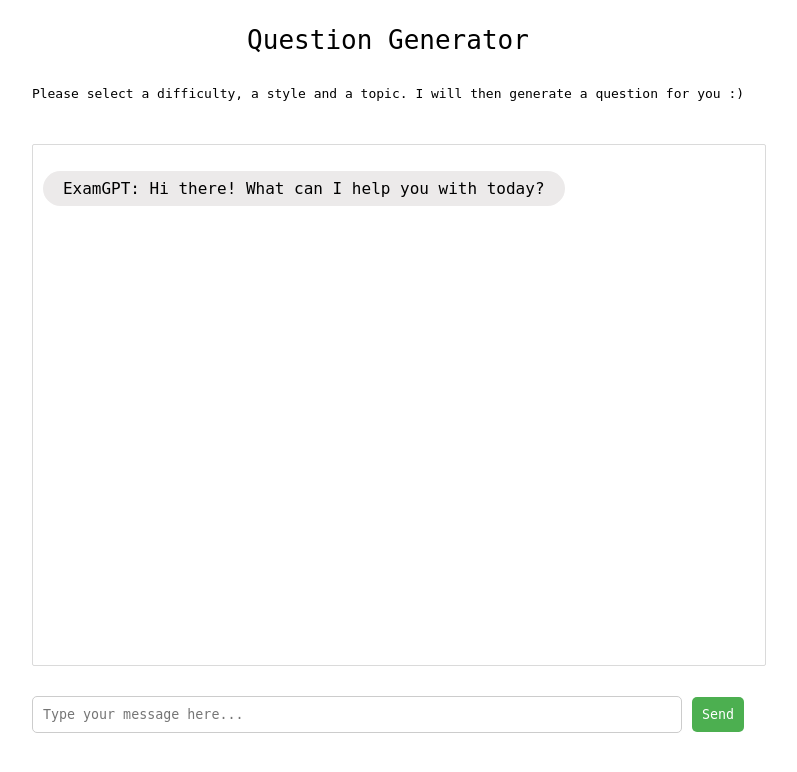
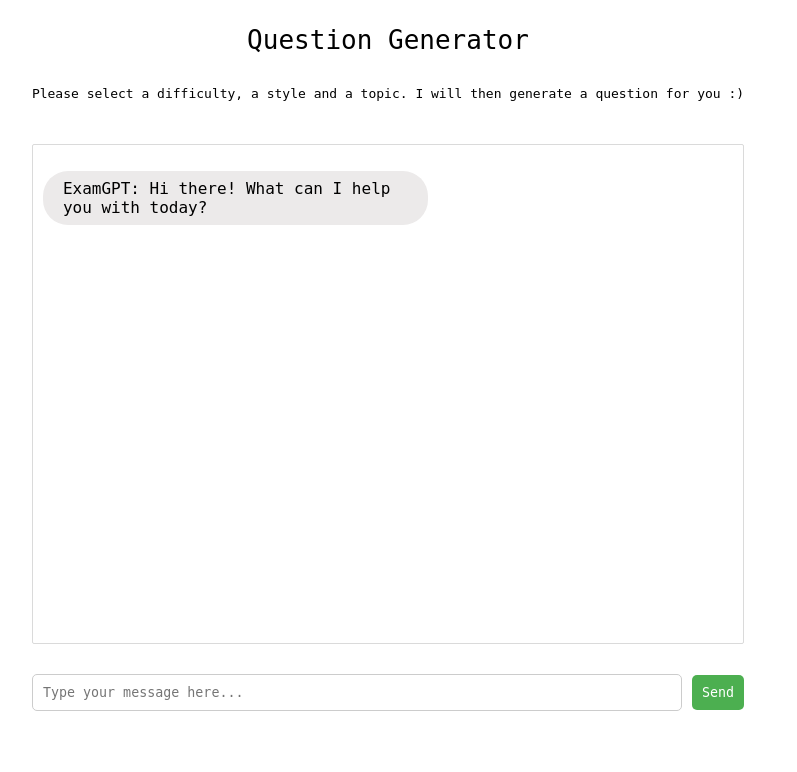
Before and after one commit to demstar16/examGPT, a Flask app: page / in a window 1280 px wide. Shown: the top 772 px of the page, without its empty margins (252-1049 px from the left). Run offline with Flask 3, Linux system fonts and the light colour scheme.

Commit message:
fixed message container size

```diff
--- a/static/style.css
+++ b/static/style.css
@@ -18,6 +18,7 @@ body {
   display: flex;
   flex-direction: column;
   align-items: center;
+  text-align: center;
 }
 
 /* Styles for the chatbox container */
@@ -25,7 +26,8 @@ body {
   border: 1px solid rgba(0, 0, 0, 0.144);
   border-radius: 2px;
   height: 500px;
-  width: 100%;
+  max-width: 1528px;
+  box-sizing: border-box;
   overflow-y: scroll;
   padding: 10px;
   margin-top: 30px;
@@ -47,6 +49,8 @@ body {
   border-radius: 25px;
   font-size: 16px;
   justify-content: start;
+  max-width: 50%;
+  word-wrap: break-word;
 }
 
 /* Styles text from the user */
```
